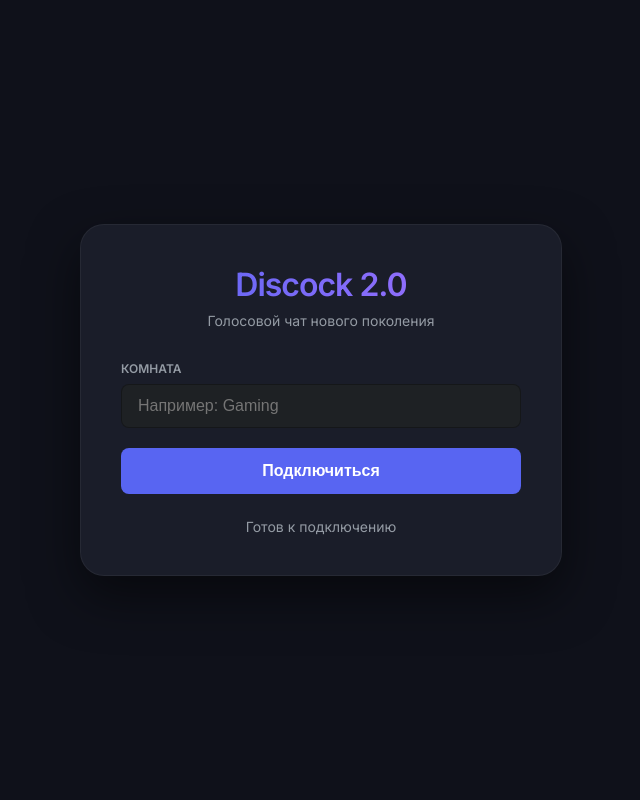
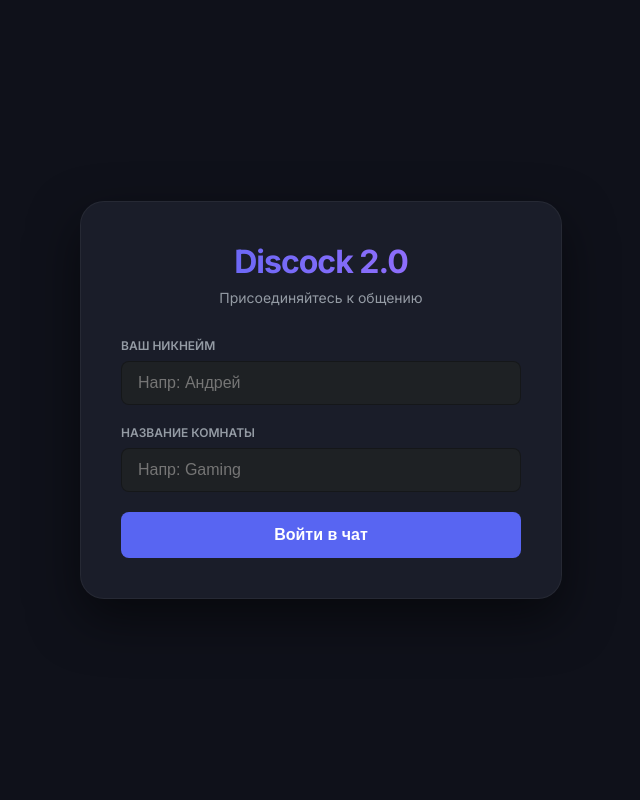
Before and after one commit to Agiga12/Discock2.0, a Flask app: page / in a window 1280 px wide. Shown: the whole page, without its empty margins (319-959 px from the left). Run offline with Flask 3, Linux system fonts and the light colour scheme; some libraries are stand-ins or nearby versions.

Commit message:
Update index.html

```diff
--- a/templates/index.html
+++ b/templates/index.html
@@ -4,7 +4,7 @@
     <meta charset="UTF-8">
     <meta name="viewport" content="width=device-width, initial-scale=1.0">
     <title>Discock | Voice Chat</title>
-    <link href="https://fonts.googleapis.com/css2?family=Inter:wght@400;600&display=swap" rel="stylesheet">
+    <link href="https://fonts.googleapis.com/css2?family=Inter:wght@400;500;600;700&display=swap" rel="stylesheet">
     <style>
         :root {
             --bg-color: #0f111a;
@@ -15,6 +15,7 @@
             --text-dim: #949ba4;
             --input-bg: #1e2124;
             --success: #23a559;
+            --danger: #da373c;
         }
 
         body {
@@ -30,7 +31,8 @@
             overflow: hidden;
         }
 
-        .container {
+        /* Контейнер входа */
+        .login-container {
             background: var(--card-bg);
             padding: 40px;
             border-radius: 24px;
@@ -39,6 +41,7 @@
             max-width: 400px;
             text-align: center;
             border: 1px solid rgba(255, 255, 255, 0.05);
+            transition: all 0.3s ease;
         }
 
         .logo {
@@ -71,7 +74,7 @@
             text-transform: uppercase;
         }
 
-        #roomInput {
+        input {
             width: 100%;
             box-sizing: border-box;
             background: var(--input-bg);
@@ -84,7 +87,7 @@
             transition: border 0.2s;
         }
 
-        #roomInput:focus {
+        input:focus {
             border-color: var(--accent-color);
         }
 
@@ -109,75 +112,157 @@
             transform: scale(0.98);
         }
 
-        #status {
-            margin-top: 24px;
-            font-size: 14px;
-            color: var(--text-dim);
+        /* Окошко участников (Active Room UI) */
+        .room-ui {
+            display: none; /* Скрыто до входа */
+            position: fixed;
+            top: 20px;
+            right: 20px;
+            width: 280px;
+            background: var(--card-bg);
+            border-radius: 16px;
+            border: 1px solid rgba(88, 101, 242, 0.3);
+            box-shadow: 0 10px 30px rgba(0,0,0,0.4);
+            padding: 20px;
+            animation: slideIn 0.4s cubic-bezier(0.18, 0.89, 0.32, 1.28);
+        }
+
+        @keyframes slideIn {
+            from { transform: translateX(100%); opacity: 0; }
+            to { transform: translateX(0); opacity: 1; }
+        }
+
+        .room-header {
+            border-bottom: 1px solid rgba(255,255,255,0.1);
+            padding-bottom: 12px;
+            margin-bottom: 16px;
+        }
+
+        .room-name-label {
+            font-size: 11px;
+            color: var(--accent-color);
+            text-transform: uppercase;
+            font-weight: 700;
+            margin: 0;
+        }
+
+        .room-name-display {
+            font-size: 18px;
+            font-weight: 600;
+            margin: 4px 0 0 0;
+            color: var(--text-main);
+        }
+
+        .user-list-container {
+            max-height: 400px;
+            overflow-y: auto;
+        }
+
+        .user-item {
             display: flex;
             align-items: center;
-            justify-content: center;
-            gap: 8px;
+            padding: 8px 0;
+            gap: 12px;
         }
 
-        /* Анимация пульсирующей точки статуса */
-        .status-dot {
-            width: 8px;
-            height: 8px;
+        .status-indicator {
+            width: 10px;
+            height: 10px;
             background-color: var(--success);
             border-radius: 50%;
-            display: none;
-            box-shadow: 0 0 10px var(--success);
+            box-shadow: 0 0 8px var(--success);
             animation: pulse 2s infinite;
         }
 
         @keyframes pulse {
             0% { opacity: 1; transform: scale(1); }
-            50% { opacity: 0.5; transform: scale(1.2); }
+            50% { opacity: 0.6; transform: scale(1.1); }
             100% { opacity: 1; transform: scale(1); }
         }
 
+        .user-name {
+            font-size: 15px;
+            font-weight: 500;
+            color: var(--text-main);
+        }
+
         #remoteAudios {
-            display: none; /* Скрыты, так как это просто аудио-теги */
+            display: none;
+        }
+
+        /* Адаптивность для мобилок */
+        @media (max-width: 480px) {
+            .room-ui {
+                width: calc(100% - 40px);
+                right: 20px;
+                left: 20px;
+            }
         }
     </style>
 </head>
 <body>
 
-    <div class="container">
+    <div class="login-container" id="loginForm">
         <div class="logo">Discock 2.0</div>
-        <div class="subtitle">Голосовой чат нового поколения</div>
+        <div class="subtitle">Присоединяйтесь к общению</div>
 
         <div class="input-group">
-            <label for="roomInput">Комната</label>
-            <input id="roomInput" placeholder="Например: Gaming" autocomplete="off">
+            <label for="nicknameInput">Ваш никнейм</label>
+            <input id="nicknameInput" placeholder="Напр: Андрей" autocomplete="off">
         </div>
 
-        <button onclick="handleJoin()">Подключиться</button>
+        <div class="input-group">
+            <label for="roomInput">Название комнаты</label>
+            <input id="roomInput" placeholder="Напр: Gaming" autocomplete="off">
+        </div>
 
-        <div id="status">
-            <span class="status-dot" id="statusDot"></span>
-            <span id="statusText">Готов к подключению</span>
+        <button onclick="handleJoin()">Войти в чат</button>
+    </div>
+
+    <div class="room-ui" id="roomUI">
+        <div class="room-header">
+            <p class="room-name-label">Активная комната</p>
+            <h2 class="room-name-display" id="displayRoomName">---</h2>
         </div>
+        <div class="user-list-container" id="userList">
+            </div>
     </div>
 
     <div id="remoteAudios"></div>
 
     <script src="https://cdnjs.cloudflare.com/ajax/libs/socket.io/4.0.1/socket.io.js"></script>
     <script>
-        // Маленькая обертка, чтобы обновить текст статуса красиво
+        // Функция-обертка для красивого перехода
         function handleJoin() {
-            const dot = document.getElementById('statusDot');
-            const text = document.getElementById('statusText');
+            const nickname = document.getElementById('nicknameInput').value;
+            const room = document.getElementById('roomInput').value;
 
-            // Вызываем твою оригинальную функцию из script.js
+            if (!nickname || !room) {
+                alert("Пожалуйста, введите никнейм и название комнаты!");
+                return;
+            }
+
+            // Вызываем логику из твоего script.js
+            // Убедись, что в script.js функция joinRoom использует значения из полей
             joinRoom();
 
-            // Визуально обновляем статус
-            dot.style.display = 'inline-block';
-            text.style.color = '#23a559';
-            text.innerText = "Подключено к комнате: " + document.getElementById('roomInput').value;
+            // Скрываем вход и показываем интерфейс комнаты
+            document.getElementById('loginForm').style.opacity = '0';
+            setTimeout(() => {
+                document.getElementById('loginForm').style.display = 'none';
+                document.getElementById('roomUI').style.display = 'block';
+                document.getElementById('displayRoomName').innerText = room;
+            }, 300);
         }
+
+        // Слушаем событие обновления списка пользователей от сервера
+        // (Это событие должен отправлять сервер в app.py)
+        const socketInternal = io(); // Временный доступ для UI логики, если нужно
+
+        // ВАЖНО: В твоем script.js должен быть обработчик socket.on('update-user-list', ...)
+        // который будет наполнять элемент с id="userList"
     </script>
+
     <script src="/static/script.js"></script>
 </body>
 </html>
```
